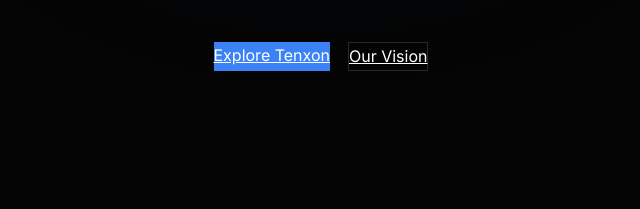
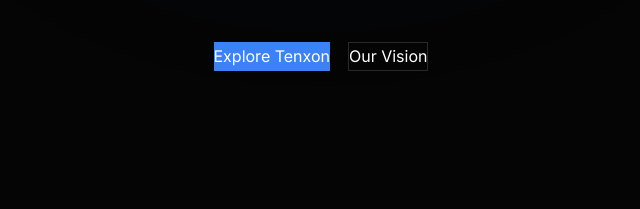
Before and after one commit to tenxon/tenxon-website, a plain HTML site: page index.html in a window 1280 px wide. Shown: the part 578-787 px from the top of the page, 319-959 px from the left. Drawn offline with Linux system fonts and the light colour scheme.

Commit message:
Update style.css

```diff
--- a/style.css
+++ b/style.css
@@ -145,6 +145,13 @@
 margin-top:45px;
 flex-wrap:wrap;
 justify-content:center;
+}
+
+.btn{
+display:inline-flex;
+align-items:center;
+justify-content:center;
+text-decoration:none;
 }
 
 button{
```
